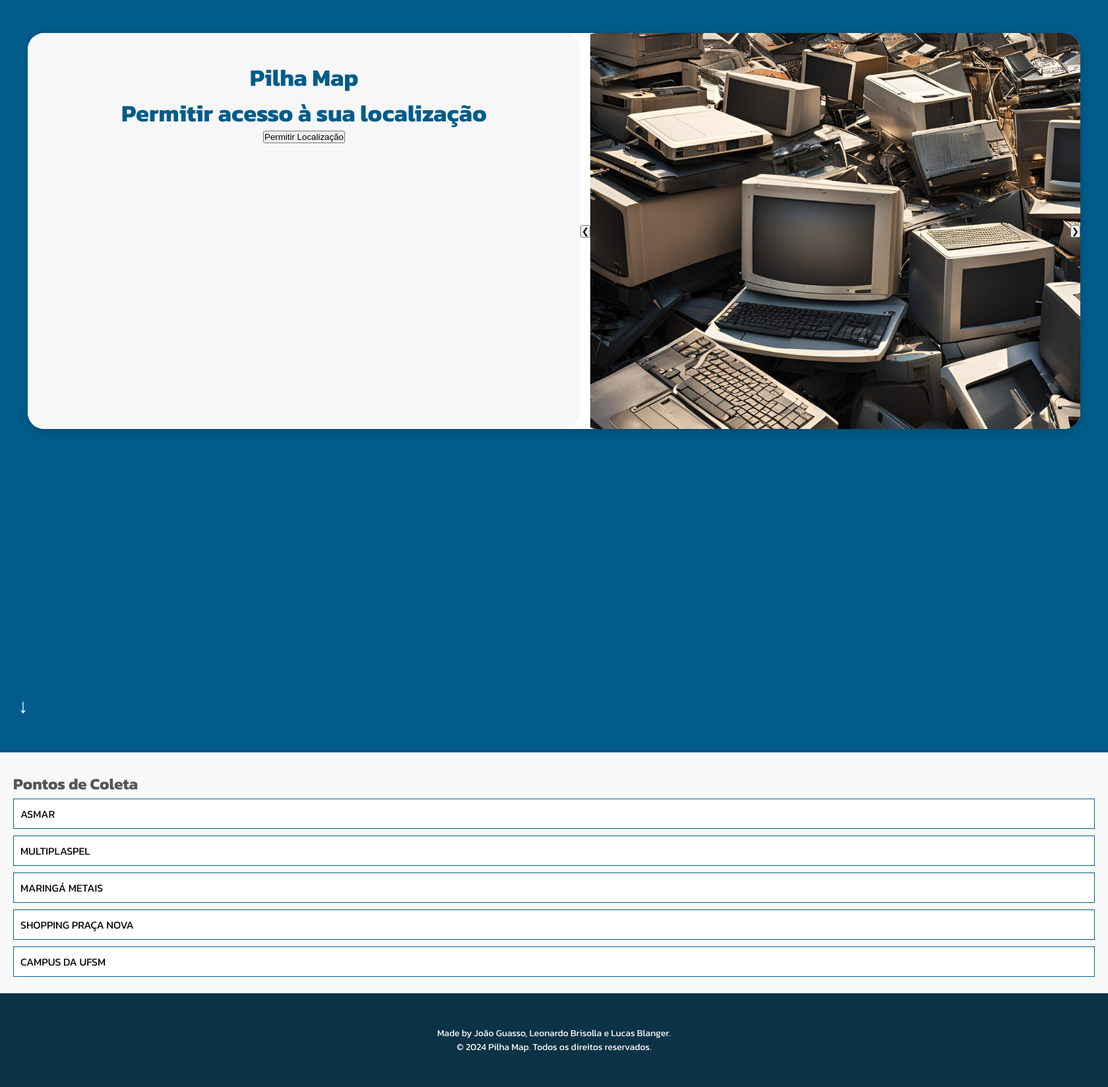
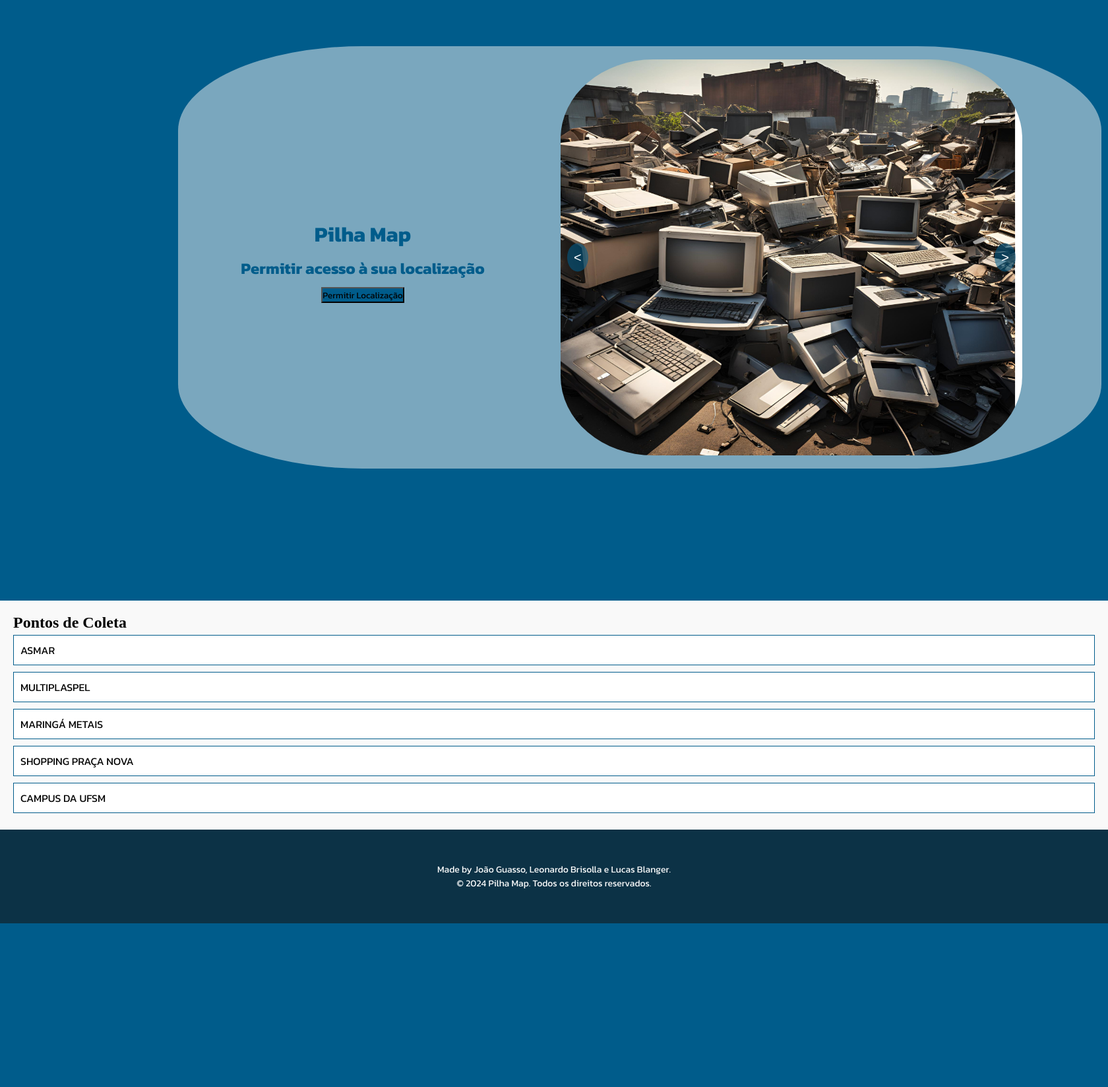
Before and after one commit to Lucas-Blanger/e-waste, a Flask app: page / in a window 1680 px wide. Shown: the part 50-1697 px from the top of the page at 66% size. After the commit the page ends 1449 px from the top, so only its background shows below. Run offline with Flask 3, Linux system fonts and the light colour scheme; some web fonts are replaced.

Commit message:
update: atualizando css da pagina

```diff
--- a/templates/index.html
+++ b/templates/index.html
@@ -19,24 +19,26 @@
             </ul>
         </nav>
     </header>
-    <div class="container">
+     <div class="container">
         <div class="text-section">
             <h1>Pilha Map</h1>
-            <h1>Permitir acesso à sua localização</h1>
+            <h2>Permitir acesso à sua localização</h2>
             <button id="getLocation">Permitir Localização</button>
         </div>
-        <div class="carousel">
-            <button id="prev-btn" class="carousel-btn prev-btn">&#10094;</button>
-            <div class="carousel-images">
-                <img src="assets/img/img1.png" alt="Imagem 1">
-                <img src="assets/img/img2.png" alt="Imagem 2">
-                <img src="assets/img/img3.png" alt="Imagem 3">
-                <img src="assets/img/img4.png" alt="Imagem 4">
+
+        <div class="carousel-section">
+            <div class="carousel-container">
+                <button id="prevBtn"><</button>
+                <div class="carousel">
+                    <img src="assets/img/img1.png" alt="Imagem 1" class="carousel-image">
+                    <img src="assets/img/img2.png" alt="Imagem 2" class="carousel-image">
+                    <img src="assets/img/img3.png" alt="Imagem 3" class="carousel-image">
+                    <img src="assets/img/img4.png" alt="Imagem 4" class="carousel-image">
+                </div>
+                <button id="nextBtn">></button>
             </div>
-            <button id="next-btn" class="carousel-btn next-btn">&#10095;</button>
         </div>
     </div>
-    <div class="arrow">↓</div>
     <section id="points-section" class="points-section">
         <h2>Pontos de Coleta</h2>
         <ul class="points-list">
--- a/templates/style/style.css
+++ b/templates/style/style.css
@@ -6,66 +6,103 @@
 }
 
 body {
-    font-family: Arial, sans-serif;
     background-color: #005C8B;
-    display: flex;
-    flex-direction: column;
-    justify-content: space-between;
-    height: 100vh;
+}
+
+#getLocation{
+    background-color: #005C8B;
+    font-family: "Kanit", sans-serif;
+
 }
 
 .container {
-    border-radius: 25px;
     display: flex;
-    width: 95%;
-    height: 600px;
-    background-color: white;
-    box-shadow: 0 4px 15px rgba(0, 0, 0, 0.2);
-    margin: 50px auto;
-    flex-direction: row;
+    justify-content: space-between;
+    align-items: center;
+    height: 80vh;
+    width: 1400px;
+    padding: 50px;
+    background-color: #f1f1f181;
+    margin-top: 70px;
+    margin-left: 270px;
+    border-radius: 20%;
 }
 
 .text-section {
+    flex: 1;
+    padding: 20px;
+    color: #005C8B;
     text-align: center;
-    flex: 1;
-    padding: 40px;
-    background-color: #f7f7f7;
-    border-radius: 25px;
+    font-family: "Kanit", sans-serif;
 }
 
-h1 {
-    font-size: 36px;
-    font-family: "Kanit", sans-serif;
-    color: #005C8B;
+.text-section h1, .text-section h2 {
+    margin: 10px 0;
 }
 
-h2 {
-    font-size: 24px;
-    font-family: "Kanit", sans-serif;
-    color: #555;
-    margin-top: 10px;
+.carousel-section {
+    flex: 2.0;
+    display: flex;
+    flex-direction: column;
+    align-items: center;
+}
+
+
+.carousel-container {
+    position: relative;
+    width: 700px;
+    height: 600px;
+    margin: 0 auto;
 }
 
 .carousel {
-    flex: 1;
-    display: flex;
-    align-items: center;
-    justify-content: center;
+    width: 100%;
+    height: 100%;
+    overflow: hidden;
     position: relative;
-    overflow: hidden;
-    border-radius: 25px;
+    border-radius: 20%;
 }
 
-.carousel-images {
-    display: flex;
-    transition: transform 0.5s ease-in-out;
-    width: 400%;
+.carousel-image {
+    width: 100%;
+    height: 100%;
+    display: none;
+    position: absolute;
 }
 
-.carousel-images img {
-    width: 400%;
-    height: auto;
-    border-radius: 25px;
+.carousel-image.active {
+    display: block;
+}
+
+
+#prevBtn {
+    position: absolute;
+    top: 50%;
+    left: 10px;
+    transform: translateY(-50%);
+    background-color: rgba(0, 93, 139, 0.562);
+    color: white;
+    border: none;
+    padding: 10px;
+    font-size: 20px;
+    cursor: pointer;
+    z-index: 10;
+    border-radius: 50%;
+}
+
+#nextBtn {
+    position: absolute;
+    top: 50%;
+    right: 10px;
+    transform: translateY(-50%);
+    background-color: rgba(0, 93, 139, 0.562);
+    color: white;
+    border: none;
+    padding: 10px;
+    font-size: 20px;
+    cursor: pointer;
+    z-index: 10;
+    border-radius: 50%;
 }
 
 .menu-bar {
@@ -128,7 +165,7 @@ h2 {
 }
 
 .points-section {
-    margin-top:400px;
+    margin-top:200px;
     padding: 20px;
     background-color: #f9f9f9;
 }
@@ -158,15 +195,3 @@ h2 {
     border-left: 3px solid #005C8B;
     margin-top: 5px;
 }
-
-.arrow {
-    position: relative;
-    bottom: -350px;
-    left: 10px;
-    width: 50px;
-    height: 50px;
-    color: rgb(255, 255, 255);
-    text-align: center;
-    line-height: 40px;
-    font-size: 30px;
-}
```
Also changed, not shown: templates/mapa.html (+2 -73 lines), templates/rota_script.js (added, +69 -0 lines), templates/script.js (+43 -0 lines).
